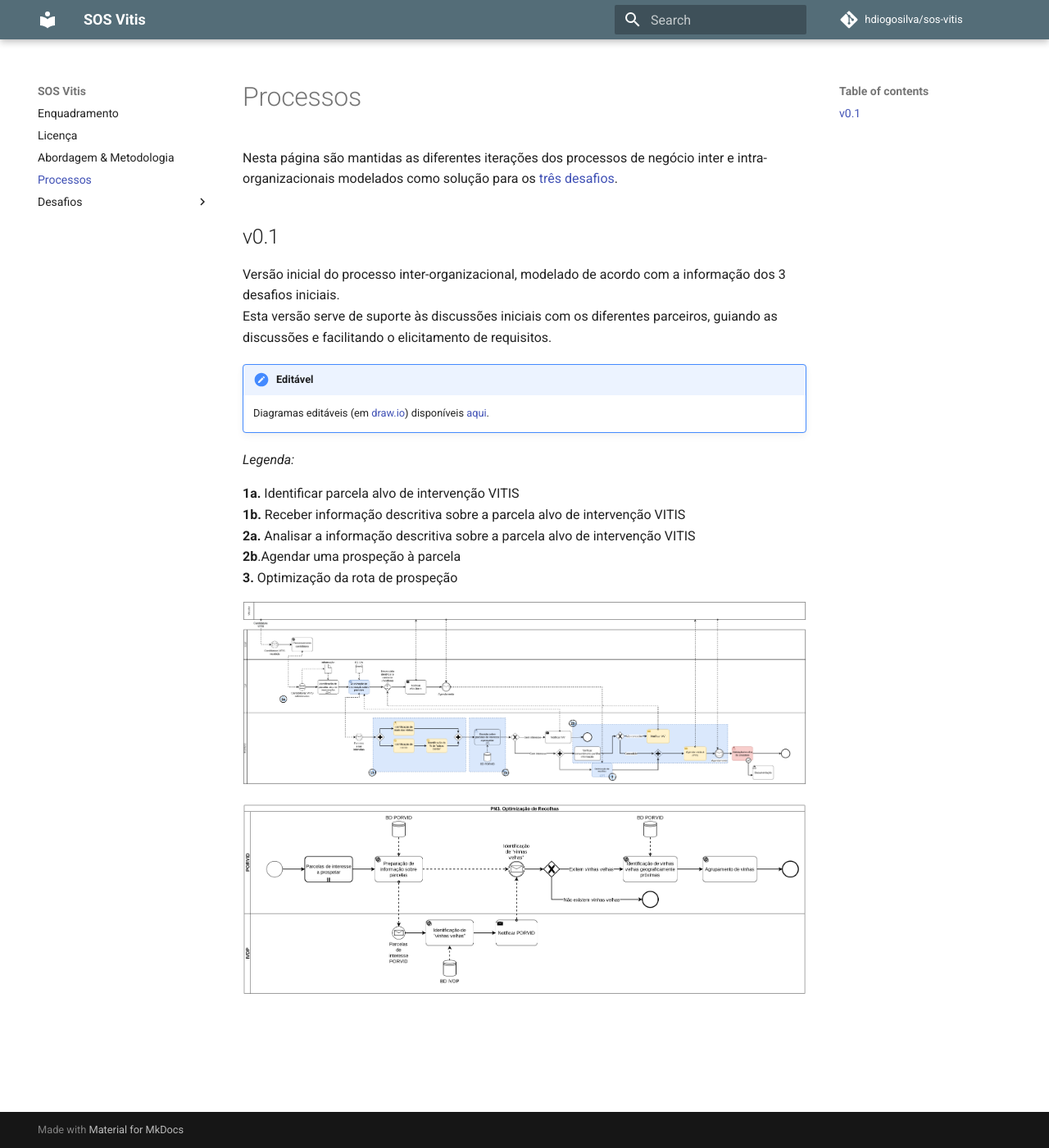
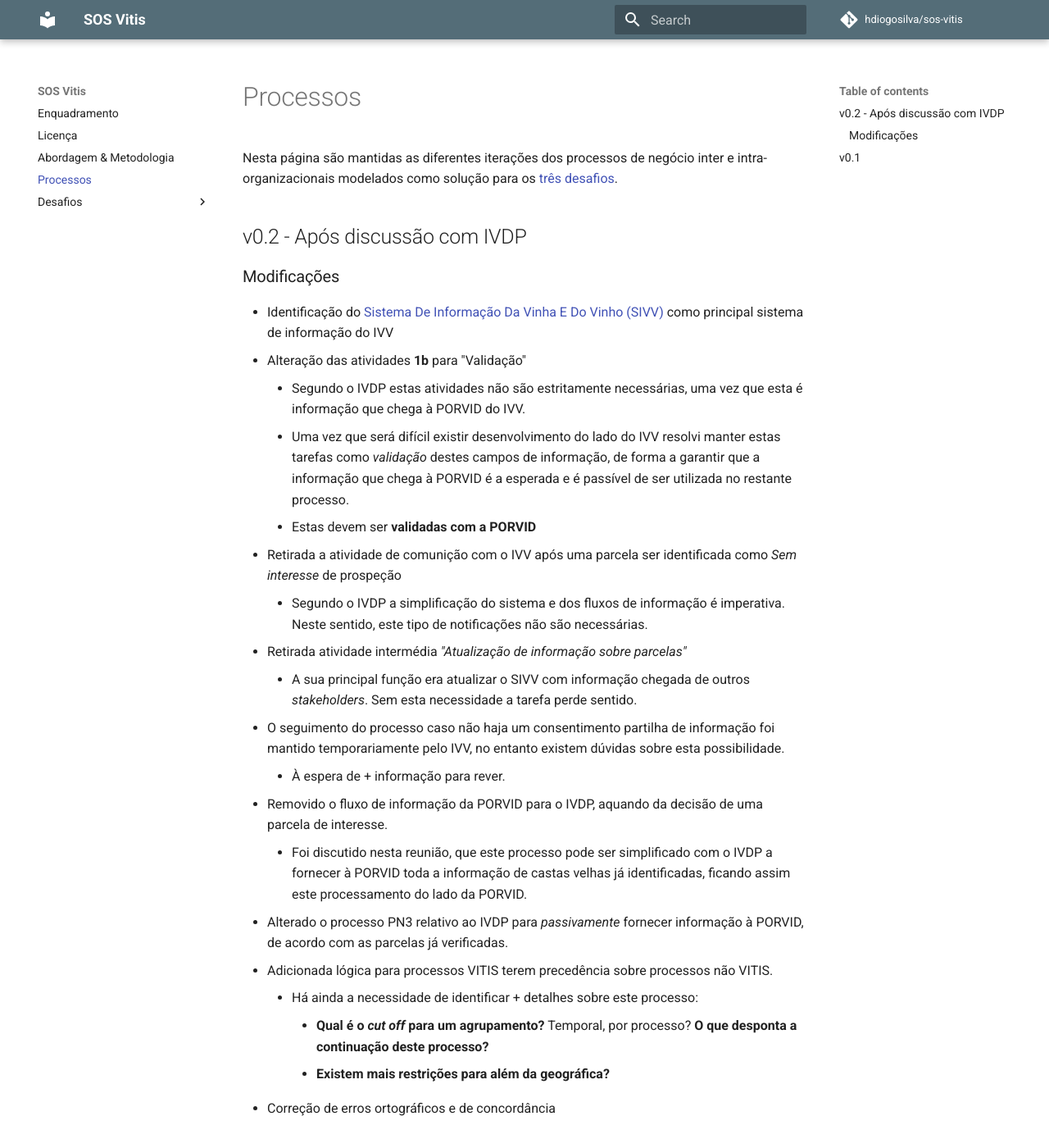
Before and after one commit to hdiogosilva/sos-vitis, an MkDocs documentation site: the page built from docs/processos.md, in a window 1280 px wide and 1400 px high. Shown: the whole window at 82% size. Built offline with MkDocs 1.6.1 and Material for MkDocs 9.7.7, drawn with Linux system fonts in a browser that asks for light colours; comment, search, counter and statistics services are not loaded.

Commit message:
added changelog v02 of high level process

```diff
--- a/docs/processos.md
+++ b/docs/processos.md
@@ -5,6 +5,30 @@ title: Processos
 # Processos
 
 Nesta página são mantidas as diferentes iterações dos processos de negócio inter e intra-organizacionais modelados como solução para os [três desafios](/#desafios).
+
+## v0.2 - Após discussão com IVDP
+
+### Modificações
+
++ Identificação do [Sistema De Informação Da Vinha E Do Vinho (SIVV)](https://sivv.ivv.gov.pt/) como principal sistema de informação do IVV
++ Alteração das atividades **1b** para "Validação"
+    + Segundo o IVDP estas atividades não são estritamente necessárias, uma vez que esta é informação que chega à PORVID do IVV.
+    + Uma vez que será difícil existir desenvolvimento do lado do IVV resolvi manter estas tarefas como _validação_ destes campos de informação, de forma a garantir que a informação que chega à PORVID é a esperada e é passível de ser utilizada no restante processo.
+    + Estas devem ser **validadas com a PORVID**
++ Retirada a atividade de comunição com o IVV após uma parcela ser identificada como _Sem interesse_ de prospeção
+    + Segundo o IVDP a simplificação do sistema e dos fluxos de informação é imperativa. Neste sentido, este tipo de notificações não são necessárias.
++ Retirada atividade intermédia _"Atualização de informação sobre parcelas"_
+    + A sua principal função era atualizar o SIVV com informação chegada de outros _stakeholders_. Sem esta necessidade a tarefa perde sentido.
++ O seguimento do processo caso não haja um consentimento partilha de informação foi mantido temporariamente pelo IVV, no entanto existem dúvidas sobre esta possibilidade.
+    + À espera de + informação para rever.
++ Removido o fluxo de informação da PORVID para o IVDP, aquando da decisão de uma parcela de interesse.
+    + Foi discutido nesta reunião, que este processo pode ser simplificado com o IVDP a fornecer à PORVID toda a informação de castas velhas já identificadas, ficando assim este processamento do lado da PORVID.
++ Alterado o processo PN3 relativo ao IVDP para _passivamente_ fornecer informação à PORVID, de acordo com as parcelas já verificadas.
++ Adicionada lógica para processos VITIS terem precedência sobre processos não VITIS.
+    + Há ainda a necessidade de identificar + detalhes sobre este processo:
+        + **Qual é o _cut off_ para um agrupamento?** Temporal, por processo? **O que desponta a continuação deste processo?**
+        + **Existem mais restrições para além da geográfica?**
++ Correção de erros ortográficos e de concordância
 
 ## v0.1
 
```
Also changed, not shown: 1 other file.
